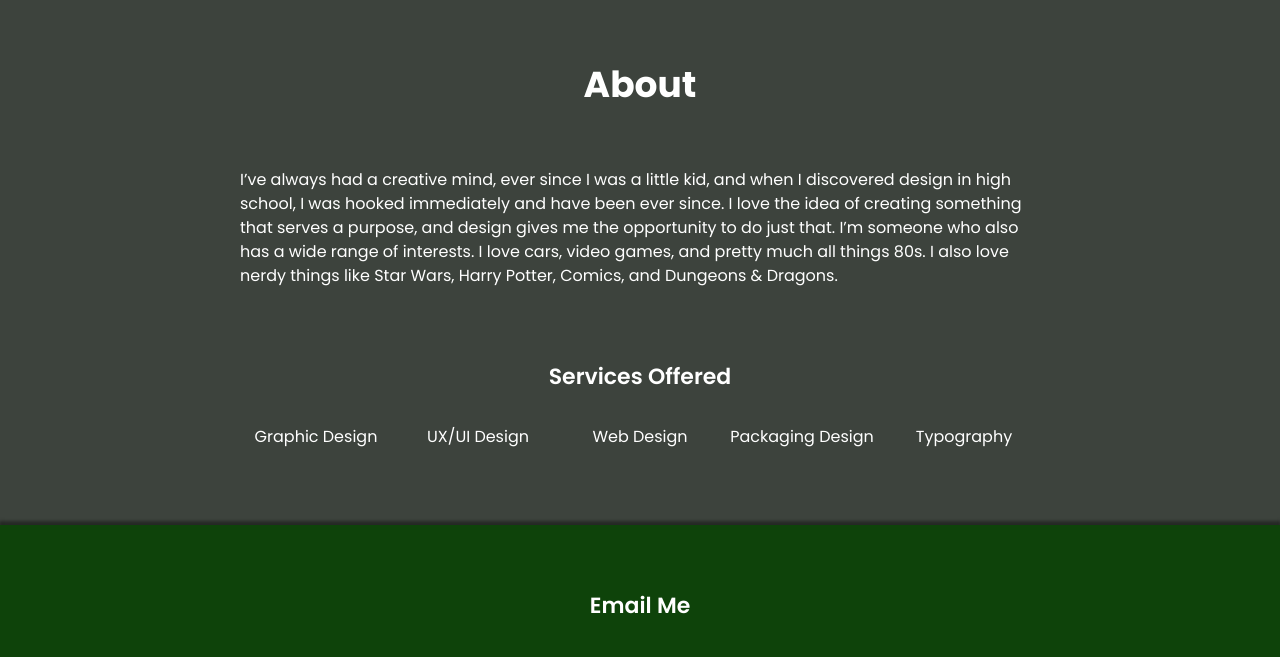
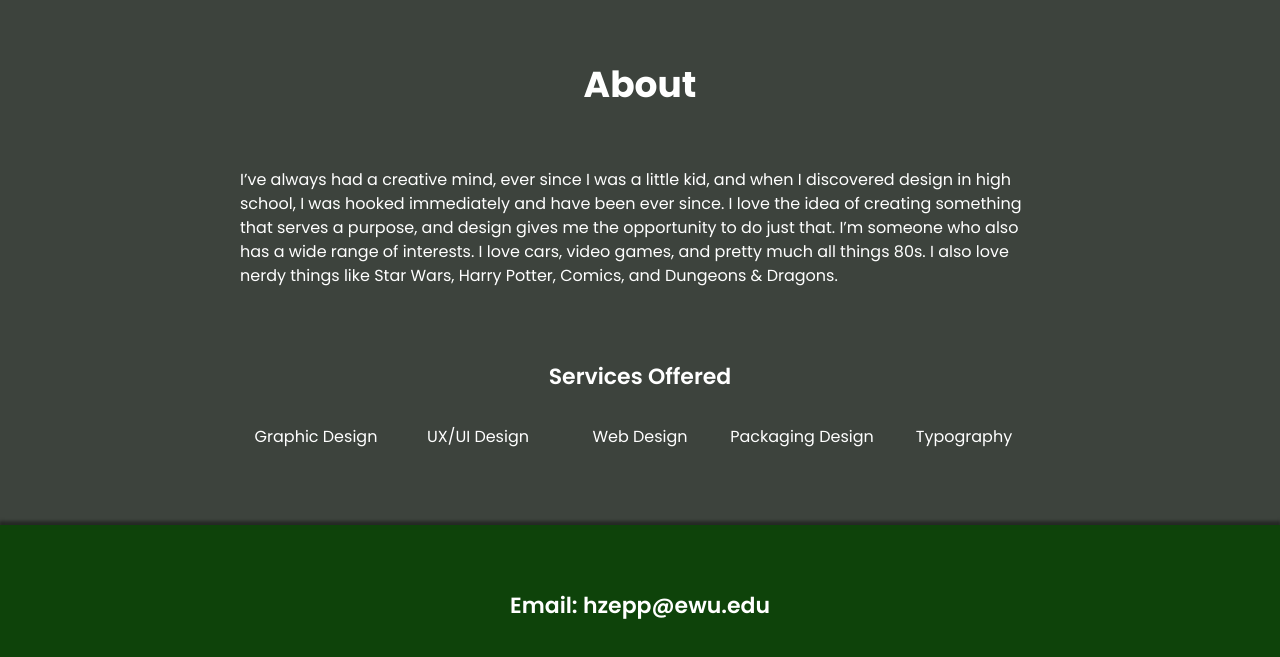
Before and after one commit to HunterZepp/web-1-final, a plain HTML site: page index.html in a window 1280 px wide. Shown: the part 2884-3541 px from the top of the page. Drawn offline with Linux system fonts and the light colour scheme.

Commit message:
Update index.html
Changed email section in footer.

```diff
--- a/index.html
+++ b/index.html
@@ -80,6 +80,6 @@
     </div>
   </div>
   <footer>
-    <a href="mailto:test@example.com" target="_blank">Email Me</a>
+    <p><span>Email: hzepp@ewu.edu</span></p>
   </footer>
 </body>
```
